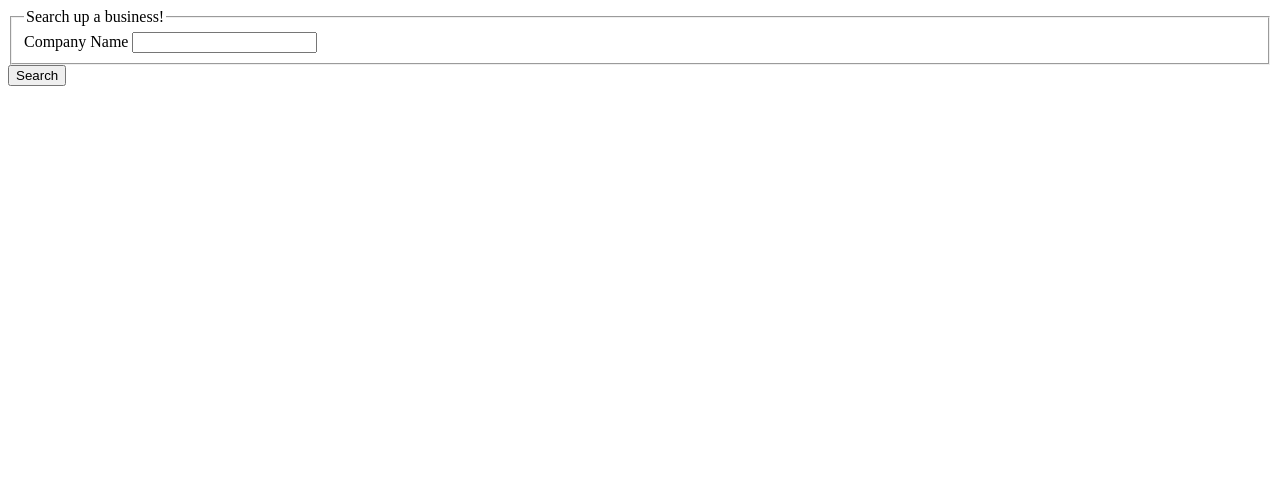
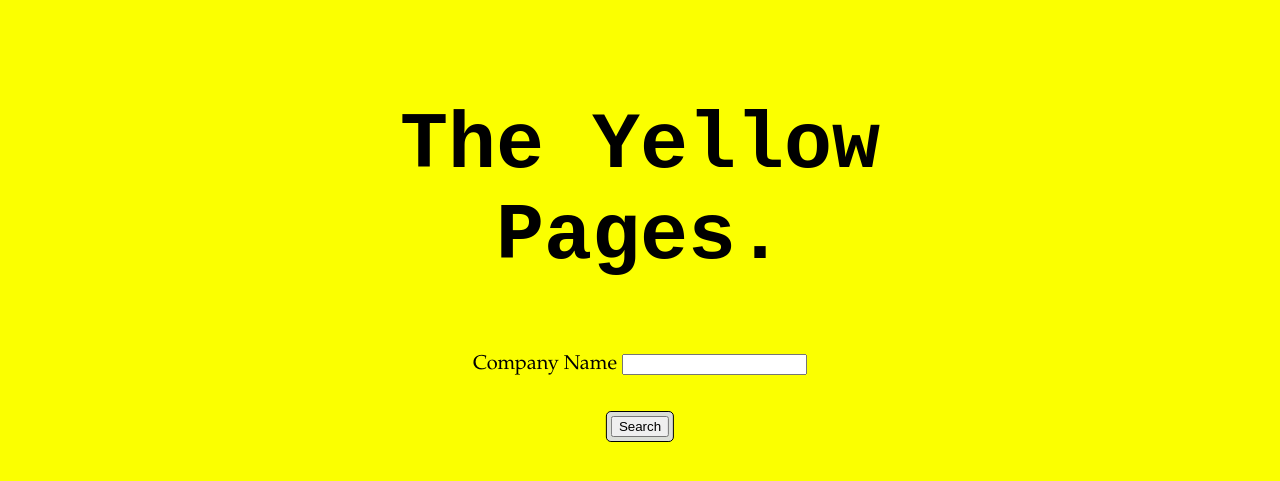
Before and after one commit to varghese1508/SafeQL, a Flask app: page /query in a window 1280 px wide. Shown: the top 481 px of the page. Run offline with Flask 3, Linux system fonts and the light colour scheme.

Commit message:
updated css

```diff
--- a/templates/query.html
+++ b/templates/query.html
@@ -1,5 +1,75 @@
 <!DOCTYPE html>
 <html lang="en">
+<style>
+    body {
+        background-color: rgb(251, 255, 0);
+    }
+    h1 {
+        text-align: center;
+        margin-top: 100px;
+        margin-bottom: 50px;
+        font-size: 80px;
+        width: 100%;
+        font-family: "Courier New", bold;
+    }
+
+    .searchCmp {
+        margin: auto;
+        text-align: center;
+        width: 50%;
+        margin-bottom: 15px;
+    }
+
+    .cmpLabel {
+        padding: 20px;
+        font-family: "Garamond", bold;
+        font-size: 20px;
+    }
+
+    .button {
+        background-color: rgb(219, 222, 216);
+        border: 1px solid black;
+        border-radius: 5px;
+        padding: 4px;
+        text-align: center;
+        position: absolute;
+        left: 50%;
+        transform: translateX(-50%);
+        font-family: "Garamond", bold;
+    }
+
+    .MEH{
+        margin-top:60px;
+    }
+
+    th, td {
+        border: 1px solid black;
+        padding: 8px;
+    }
+    table {
+        border-collapse: collapse;
+        border: 1px solid black;
+        text-align: center;
+	    margin: auto;
+    }
+    thead th {
+        width: 25%;
+    }
+    thead {
+        background-color: #333;
+        color: white;
+        font-size: 0.875rem;
+        text-transform: uppercase;
+        letter-spacing: 2%;
+    }
+    tbody tr:nth-child(odd) {
+        background-color: #fff;
+    }
+
+    tbody tr:nth-child(even) {
+        background-color: #eee;
+    }
+</style>
 <head>
     <meta charset="UTF-8">
     <meta name="viewport" content="width=device-width, initial-scale=1.0">
@@ -9,33 +79,37 @@
     <div class="addCompanyForm">
         <form method="POST" action="">
             {{ form.hidden_tag() }}
-            <fieldset>
-                <legend>Search up a business!</legend>
-                <div>
+
+            <div class="searchCmp">
+                <h1>The Yellow Pages.</h1>
+                <div class="cmpLabel">
                     {{ form.cmpName.label() }}
                     {{ form.cmpName() }}
                 </div>
-            </fieldset>
-            <div>
+            </div>
+
+            <div class="button" style="font-family: Garamond;">
                 {{ form.submit() }}
             </div>
         </form>
     </div>
     {% if results %}
-    <div class="queryResult"">
-        <table>
+    <div>
+        <table class="MEH">
         <tr>
             <th>Company Name</th>
             <th>Phone Number</th>
             <th>Address</th>
         </tr>
+        {% for result in results %}
+        {% if result.cmpName %}
         <tr>
-            {% for result in results %}
                 <td>{{ result.cmpName }}</td>
                 <td>{{ result.phoneNo }}</td>
                 <td>{{ result.address }}</td>
-            {% endfor %}
         </tr>
+        {% endif %}
+        {% endfor %}
     </table>
     </div>
     {% endif %}
```
